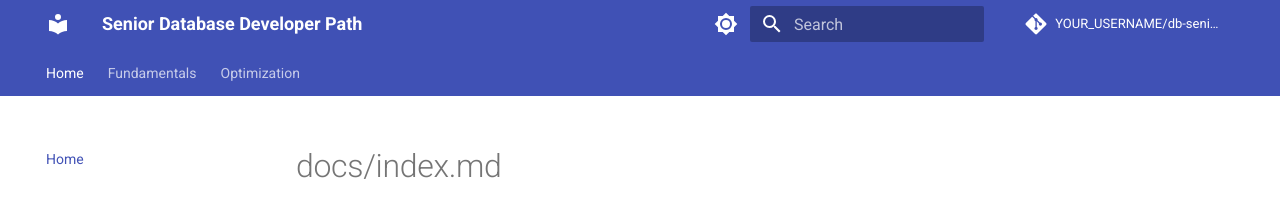
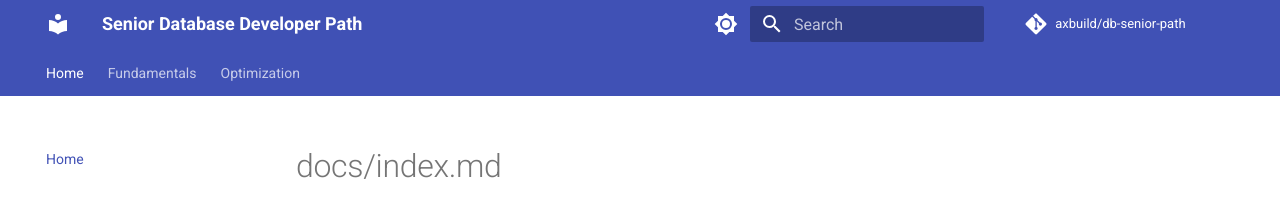
Before and after one commit to axbuild/db-senior-path, an MkDocs documentation site: the page built from docs/index.md, in a window 1280 px wide. Shown: the top 208 px of the page. Built offline with MkDocs 1.6.1 and Material for MkDocs 9.7.7, drawn with Linux system fonts in a browser that asks for light colours; comment, search, counter and statistics services are not loaded.

Commit message:
Update documentation

```diff
--- a/mkdocs.yml
+++ b/mkdocs.yml
@@ -1,8 +1,8 @@
 site_name: Senior Database Developer Path
 site_description: Comprehensive guide for becoming a Senior Database Developer
 site_author: Your Name
-repo_url: https://github.com/YOUR_USERNAME/db-senior-path
-repo_name: YOUR_USERNAME/db-senior-path
+repo_url: https://github.com/axbuild/db-senior-path
+repo_name: axbuild/db-senior-path
 
 theme:
   name: material
```
